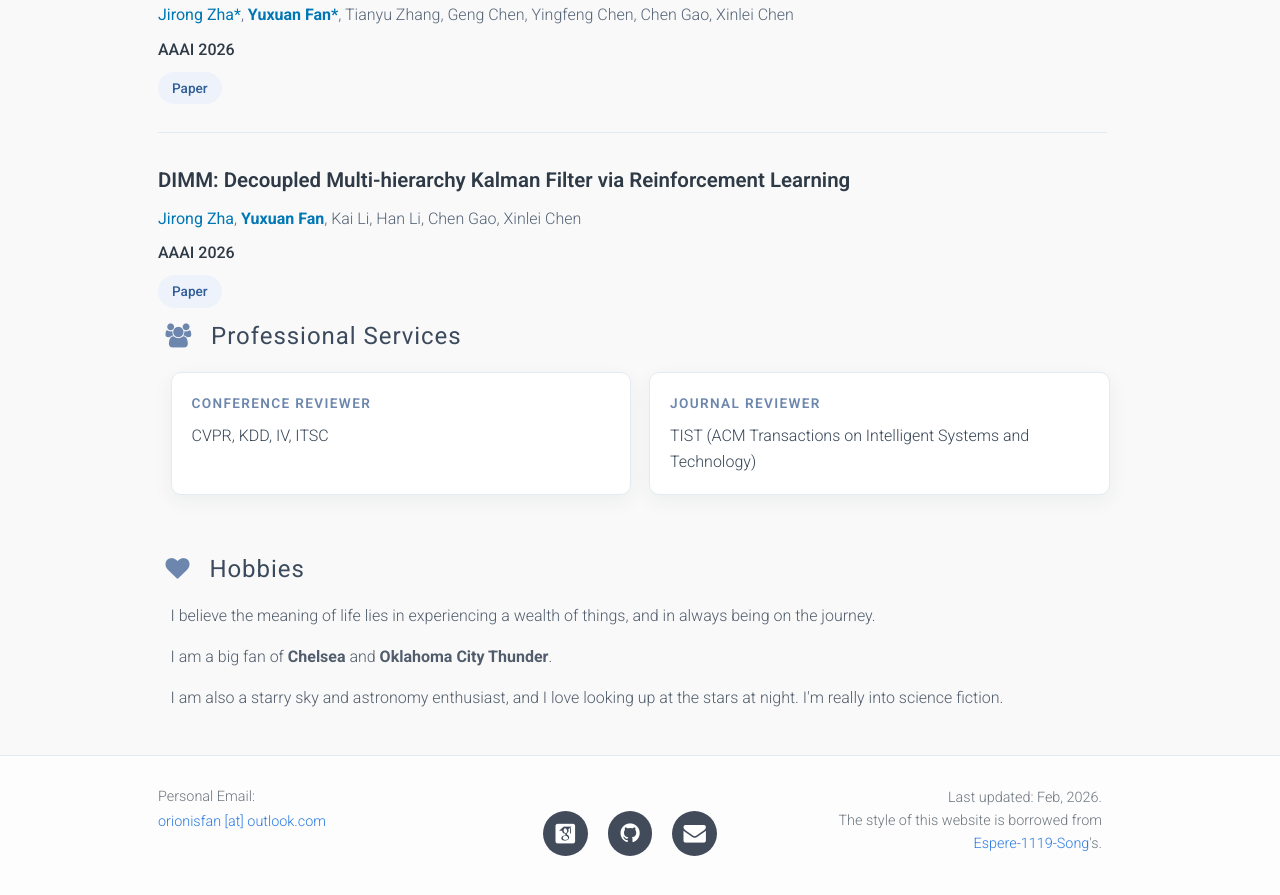
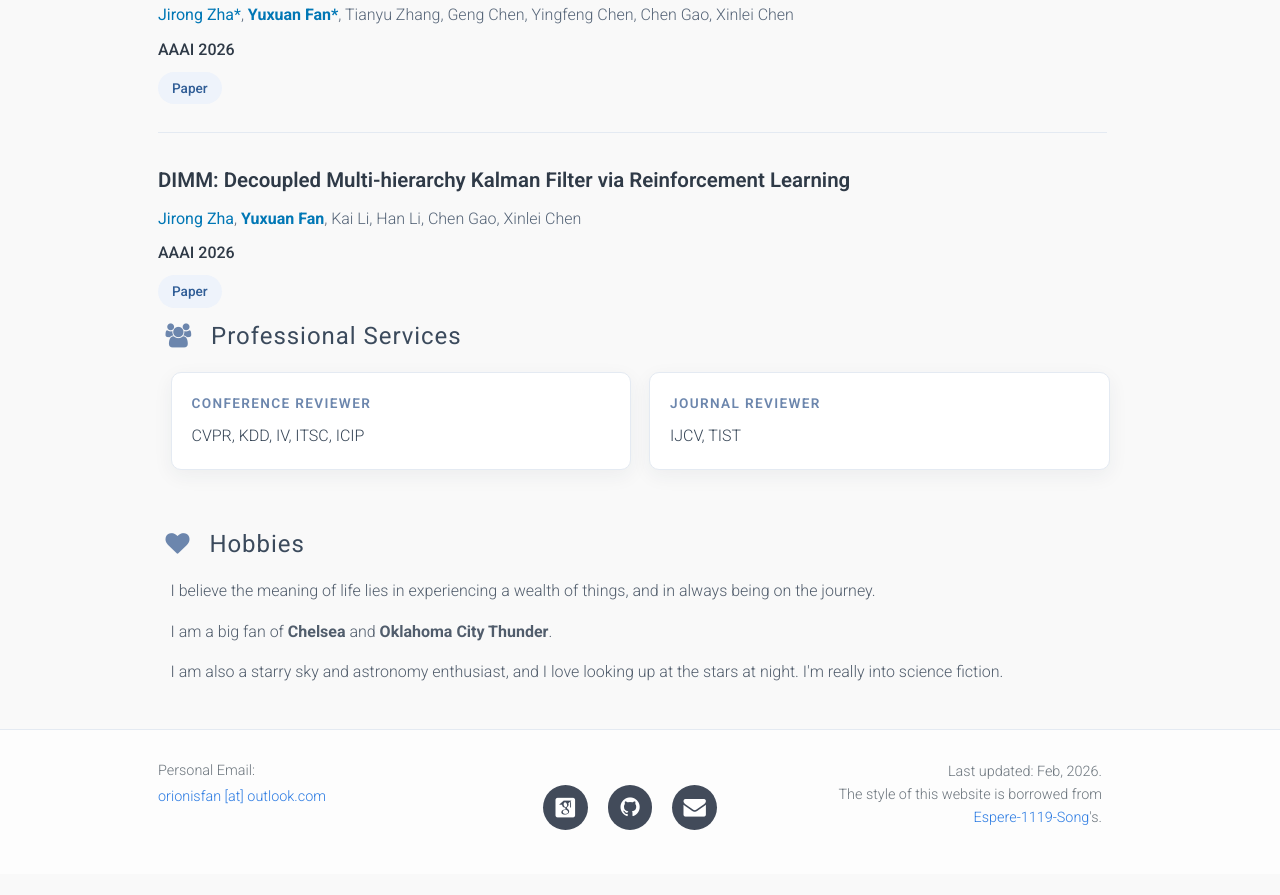
Before and after one commit to yuxuanfanOrion/yuxuanfanOrion.github.io, a Jekyll site: the page built from _pages/about.md, in a window 1280 px wide and 900 px high, scrolled down 3037 px. Shown: the top 895 px of the window. Built offline with Jekyll 4.4.1, drawn with Linux system fonts in a browser that asks for light colours; some web fonts are replaced; a style sheet for code colours, icons or effects is not loaded; after the commit the page ends 3911 px from its top, so only the background shows below that.

Commit message:
update service

```diff
--- a/_pages/about.md
+++ b/_pages/about.md
@@ -270,11 +270,11 @@ layout: default
     <div class="info-card-grid">
       <div class="info-card">
         <p class="info-card__eyebrow">Conference Reviewer</p>
-        <p class="info-card__text">CVPR, KDD, IV, ITSC</p>
+        <p class="info-card__text">CVPR, KDD, IV, ITSC, ICIP</p>
       </div>
       <div class="info-card">
         <p class="info-card__eyebrow">Journal Reviewer</p>
-        <p class="info-card__text">TIST (ACM Transactions on Intelligent Systems and Technology)</p>
+        <p class="info-card__text">IJCV, TIST</p>
       </div>
     </div>
   </div>
```
Also changed, not shown: .claude/skills/push-to-main.md (added), 2 other files.
